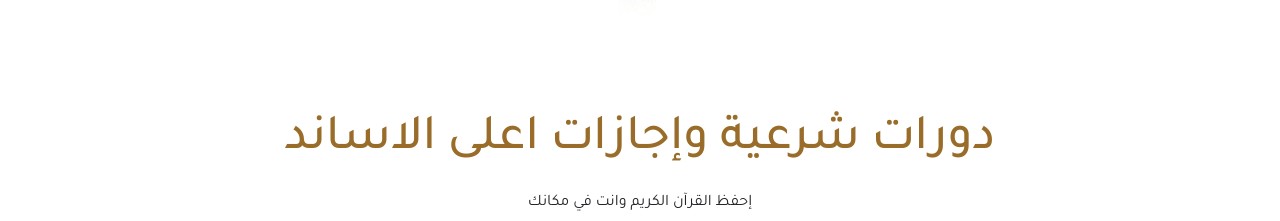
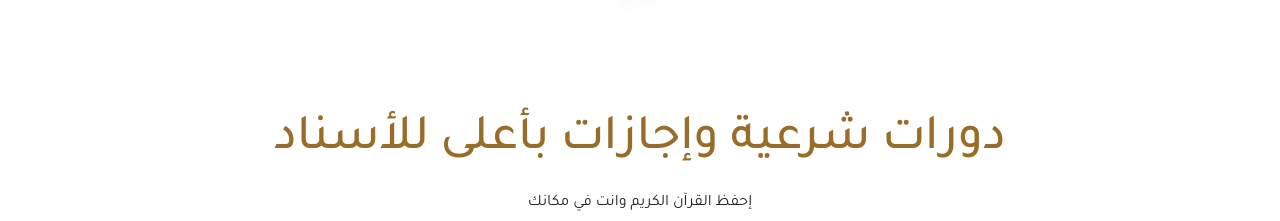
Before and after one commit to Amrabdo74/academyFinal, a React (Vite) app: page / in a window 1280 px wide. Shown: the part 2261-2482 px from the top of the page. Built offline with nearby package versions, Linux system fonts and the light colour scheme; the HTML template or start-up script is replaced by a standard one.

Commit message:
Update Courses.jsx

```diff
--- a/src/component/Courses.jsx
+++ b/src/component/Courses.jsx
@@ -8,7 +8,7 @@ const Courses = () => {
   return (
     <div>
       <div className="titel coures text-center pt-5  container" id="course">
-        <h2 data-aos="fade-up">دورات شرعية وإجازات اعلى الاساند</h2>
+        <h2 data-aos="fade-up">دورات شرعية وإجازات بأعلى للأسناد</h2>
         <p data-aos="fade-up">إحفظ القرآن الكريم وانت في مكانك</p>
         <div data-aos="fade-up" className="section-two  row text-center mt-5  ">
           <div className="content-text  col-sm-6 col-lg-3  ">
```
